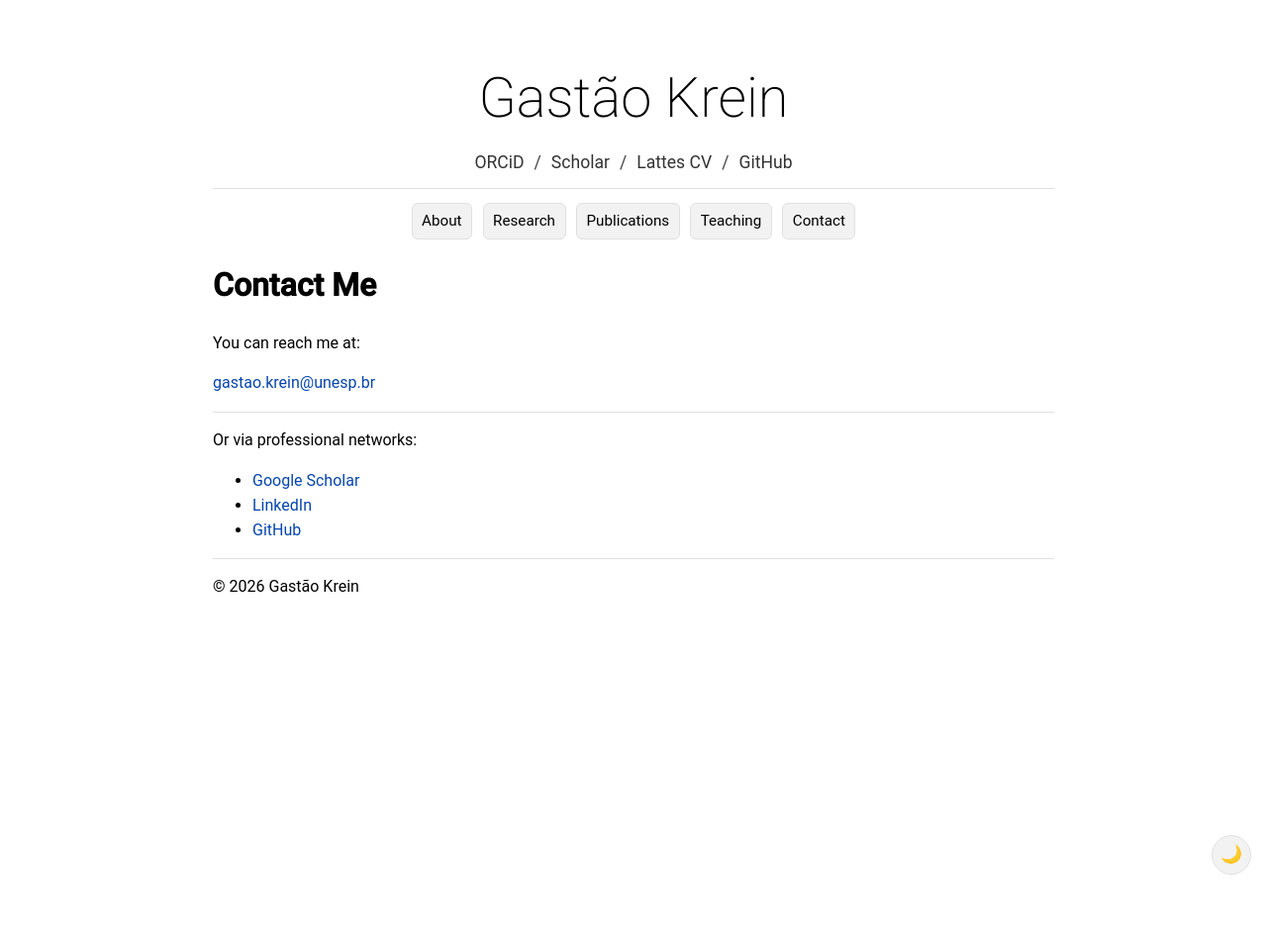
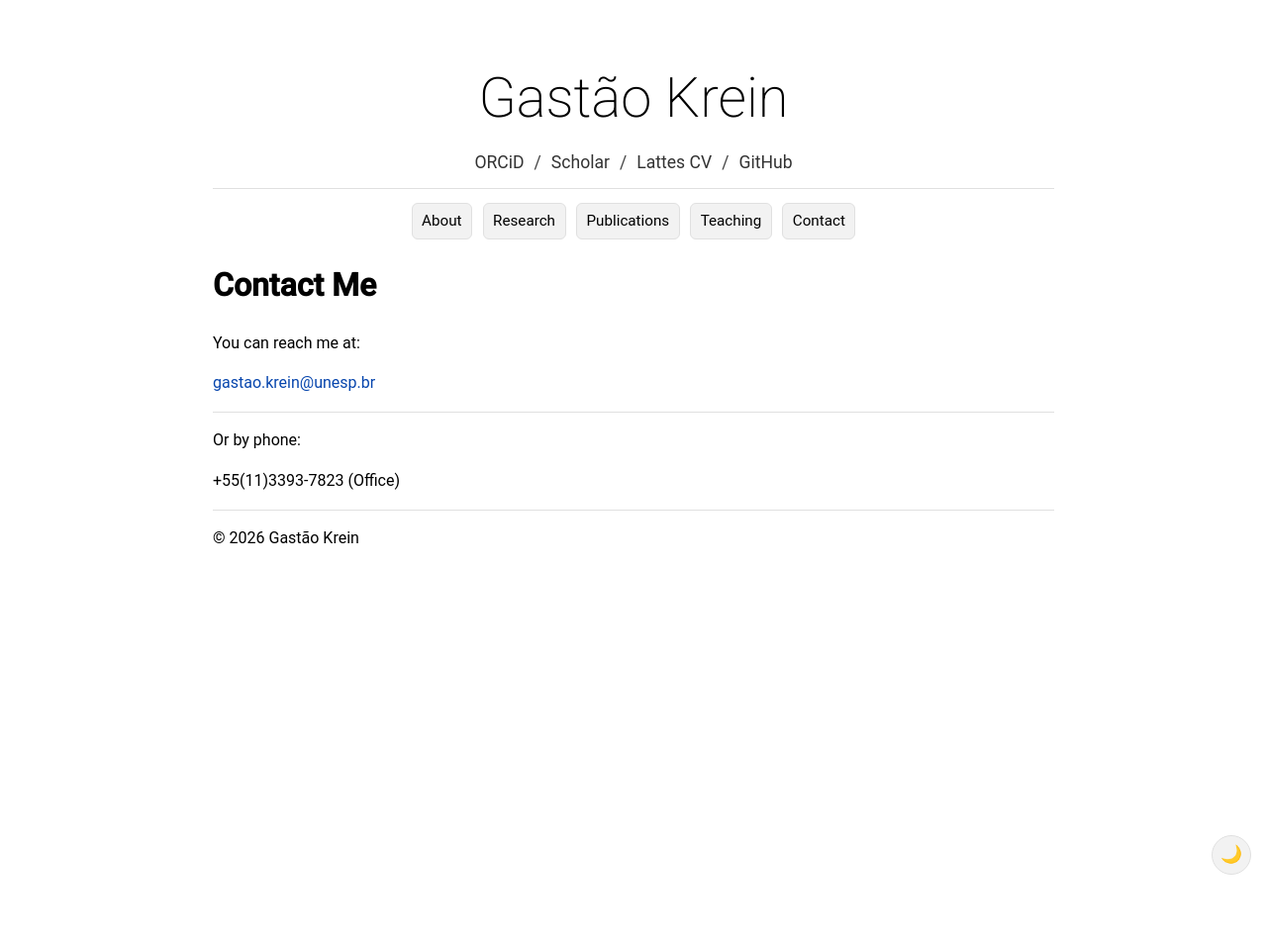
Before and after one commit to gkrein/gkrein.github.io, a Jekyll site: the page built from contact.md, in a window 1280 px wide. Shown: the whole page at 99% size. Built offline with Jekyll 4.4.1, drawn with Linux system fonts in a browser that asks for light colours; some web fonts are replaced.

Commit message:
Update contact.md

```diff
--- a/contact.md
+++ b/contact.md
@@ -20,8 +20,6 @@ You can reach me at:
 
 ---
 
-Or via professional networks:
+Or by phone:
 
-- [Google Scholar](https://scholar.google.com/citations?user=Hq9qIggAAAAJ&hl=en)
-- [LinkedIn](https://www.linkedin.com/in/USERNAME)
-- [GitHub](https://github.com/gkrein)
++55(11)3393-7823 (Office)
```
